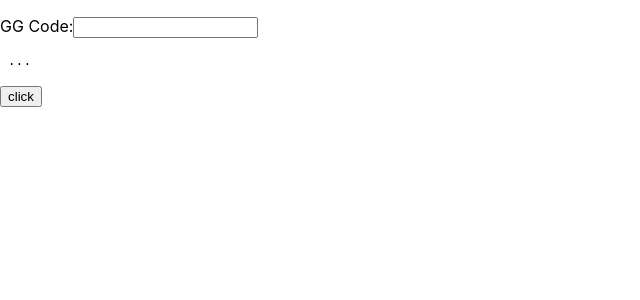
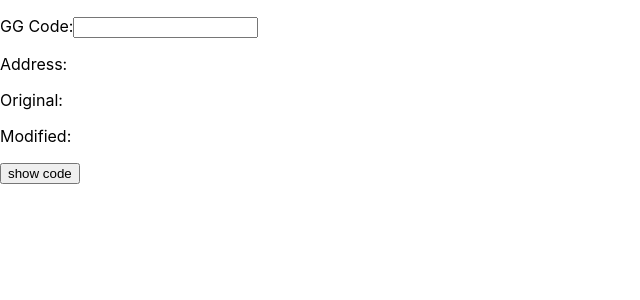
Before and after one commit to zohassadar/ggexplore, a React (Create React App) app: page / in a window 1280 px wide. Shown: the top 300 px of the page, without its empty margins (0-640 px from the left). Built offline with nearby package versions, Linux system fonts and the light colour scheme; no server answers.

Commit message:
opcode links & addressing modes

```diff
--- a/public/index.html
+++ b/public/index.html
@@ -7,7 +7,7 @@
     <meta name="theme-color" content="#000000" />
     <meta
       name="description"
-      content="Web site created using create-react-app"
+      content="What does that NES Tetris GG code do?"
     />
     <link rel="apple-touch-icon" href="%PUBLIC_URL%/logo192.png" />
     <!--
@@ -24,7 +24,7 @@
       work correctly both with client-side routing and a non-root public URL.
       Learn how to configure a non-root public URL by running `npm run build`.
     -->
-    <title>React App</title>
+    <title>NES Tetris GG Code Explorer</title>
   </head>
   <body>
     <noscript>You need to enable JavaScript to run this app.</noscript>
--- a/src/App.js
+++ b/src/App.js
@@ -1,8 +1,8 @@
 import SyntaxHighlighter from 'react-syntax-highlighter';
 import { useState } from 'react';
 import { dracula } from 'react-syntax-highlighter/dist/esm/styles/hljs/';
-import opcodes from "./opcodes.js";
-import addressModes from "./modes.js";
+import opcodes from './opcodes.js';
+import addressModes from './modes.js';
 const { encodeNES, decodeNES } = require('./gg.js');
 
 function App() {
@@ -10,9 +10,16 @@ function App() {
     const [loaded, setLoaded] = useState(false);
     const [lookupTable, setLookupTable] = useState([]);
     const [windowObj, setWindowObj] = useState('');
-    const [ggCode, setGgCode] = useState('...');
     const [lineNo, setLineNo] = useState(0);
     const [startNo, setStartNo] = useState(1);
+    const [originalByte, setOriginalByte] = useState(null);
+    const [modifiedByte, setModifiedByte] = useState(null);
+    const [address, setAddress] = useState(null);
+    const [ogOpcode, setOgOpcode] = useState(null);
+    const [ogAddressing, setOgAddressing] = useState(null);
+    const [modOpCode, setModOpcode] = useState(null);
+    const [modAddressing, setModAddressing] = useState(null);
+
     function getWindow(lineNo) {
         const newWindow = [];
         const disasmLines = disasm.split(/\n/);
@@ -38,6 +45,10 @@ function App() {
                         /; [89A-F][A-F0-9]{3} (.*)/,
                     );
                     if (search !== null) {
+                        var isOpCode = false;
+                        if (data[lineNo].match(/^\s+[a-z]{3}/)) {
+                            isOpCode = true;
+                        }
                         var bytes = search[1]
                             .split(' ')
                             .map((b) => parseInt(b, 16));
@@ -45,6 +56,8 @@ function App() {
                             ...[...Array(bytes.length).keys()].map((bidx) => [
                                 lineNo,
                                 bidx,
+                                bytes[bidx],
+                                bidx === 0 ? isOpCode : false,
                             ]),
                         );
                     }
@@ -61,12 +74,21 @@ function App() {
     function handleGGCode(event) {
         const code = event.target.value;
         const decoded = decodeNES(code);
-        setGgCode(
-            `Address: 0x${(decoded.address + 0x8000).toString(
-                16,
-            )} Value: 0x${decoded.value.toString(16)}`,
-        );
         setLineNo(lookupTable[decoded.address][0]);
+        const ogByte = lookupTable[decoded.address][2];
+        setOriginalByte(ogByte);
+        setModifiedByte(decoded.value);
+        setAddress(decoded.address);
+        setOgAddressing(null);
+        setOgOpcode(null);
+        setModOpcode(null);
+        setModAddressing(null);
+        if (lookupTable[decoded.address][3]) {
+            setModOpcode(opcodes[decoded.value]);
+            setModAddressing(addressModes[decoded.value]);
+            setOgOpcode(opcodes[ogByte]);
+            setOgAddressing(addressModes[ogByte]);
+        }
     }
 
     return (
@@ -74,12 +96,75 @@ function App() {
             <header className="App-header">
                 <p>
                     <label htmlFor="gg">GG Code:</label>
-                    <input id="gg" onChange={(e) => handleGGCode(e)}></input>
+                    <input
+                        id="gg"
+                        onChange={(e) => handleGGCode(e)}
+                        onKeyDown={(e) =>
+                            e.key === 'Enter' && setWindowObj(getWindow(lineNo))
+                        }
+                    ></input>
                 </p>
-                <pre> {ggCode}</pre>
+                <>
+                    <p>
+                        Address:{' '}
+                        {address !== null ? '$' + (address + 0x8000).toString(16) : ''}
+                    </p>
+                    <p>
+                        Original:{' '}
+                        {originalByte ? '$' + originalByte.toString(16) : ''}{' '}
+                        {ogOpcode ? (
+                            <>
+                                <a
+                                    href={
+                                        'http://www.6502.org/tutorials/6502opcodes.html#' +
+                                        ogOpcode
+                                    }
+                                >
+                                    {ogOpcode}
+                                </a>{' '}
+                                {ogAddressing}
+                            </>
+                        ) : (
+                            ''
+                        )}
+                    </p>
+                    <p>
+                        Modified:{' '}
+                        {modifiedByte !== null? '$' + modifiedByte.toString(16) : ''}{' '}
+                        {ogOpcode ? (
+                            modAddressing ? (
+                                <>
+                                    <a
+                                        href={
+                                            'http://www.6502.org/tutorials/6502opcodes.html#' +
+                                            modOpCode
+                                        }
+                                    >
+                                        {modOpCode}
+                                    </a>{' '}
+                                    {modAddressing}
+                                </>
+                            ) : (
+                                <>
+                                    <a
+                                        href={
+                                            'https://www.masswerk.at/6502/6502_instruction_set.html#' +
+                                            modOpCode
+                                        }
+                                    >
+                                        {modOpCode}
+                                    </a>{' '}
+                                    {' illegal!'}
+                                </>
+                            )
+                        ) : (
+                            ''
+                        )}
+                    </p>
+                </>
                 <p>
                     <button onClick={() => setWindowObj(getWindow(lineNo))}>
-                        click
+                        show code
                     </button>
                 </p>
                 {windowObj && (
@@ -95,8 +180,6 @@ function App() {
                                 display: 'block',
                                 width: 'fit-content',
                             };
-                            console.log(`lineNumber= ${lineNumber}`);
-                            console.log('HELLO');
                             if (lineNumber === lineNo + 1) {
                                 style.backgroundColor = '#284a56'; //#282a36
                             }
```
